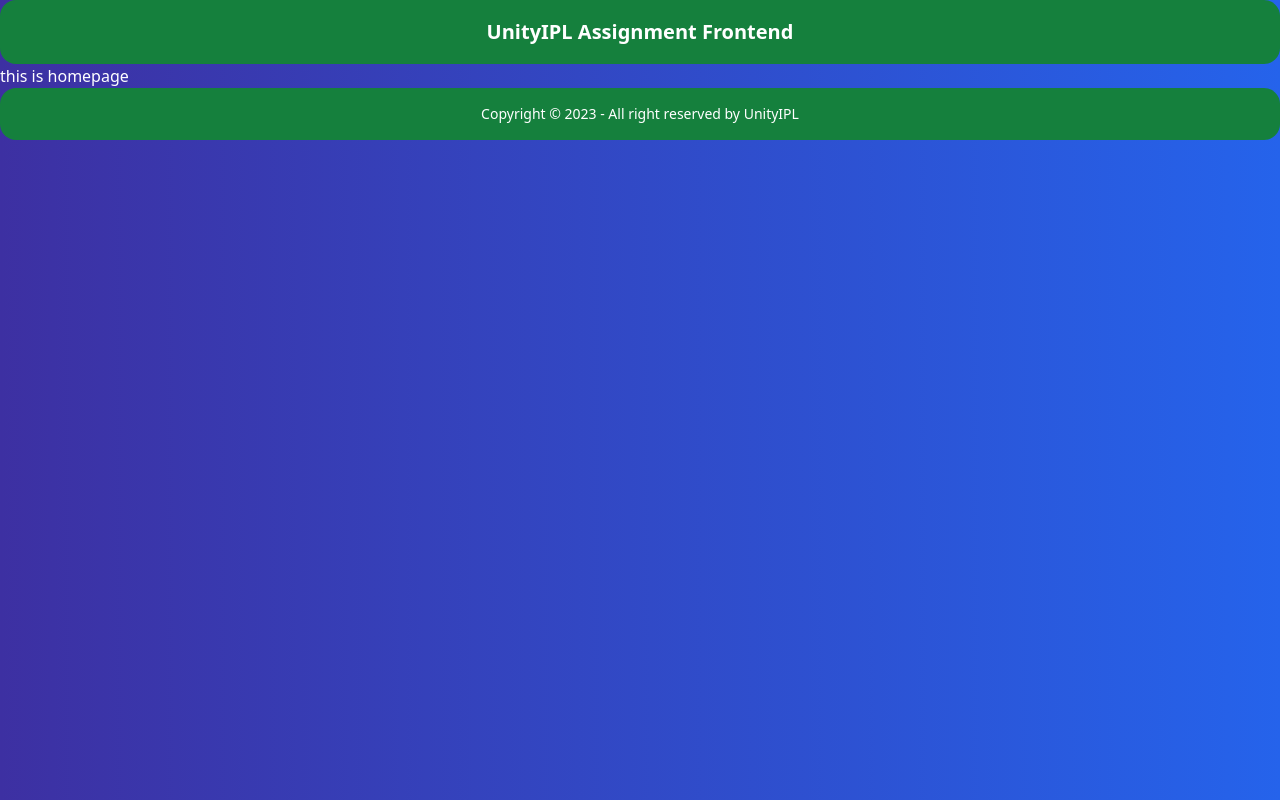
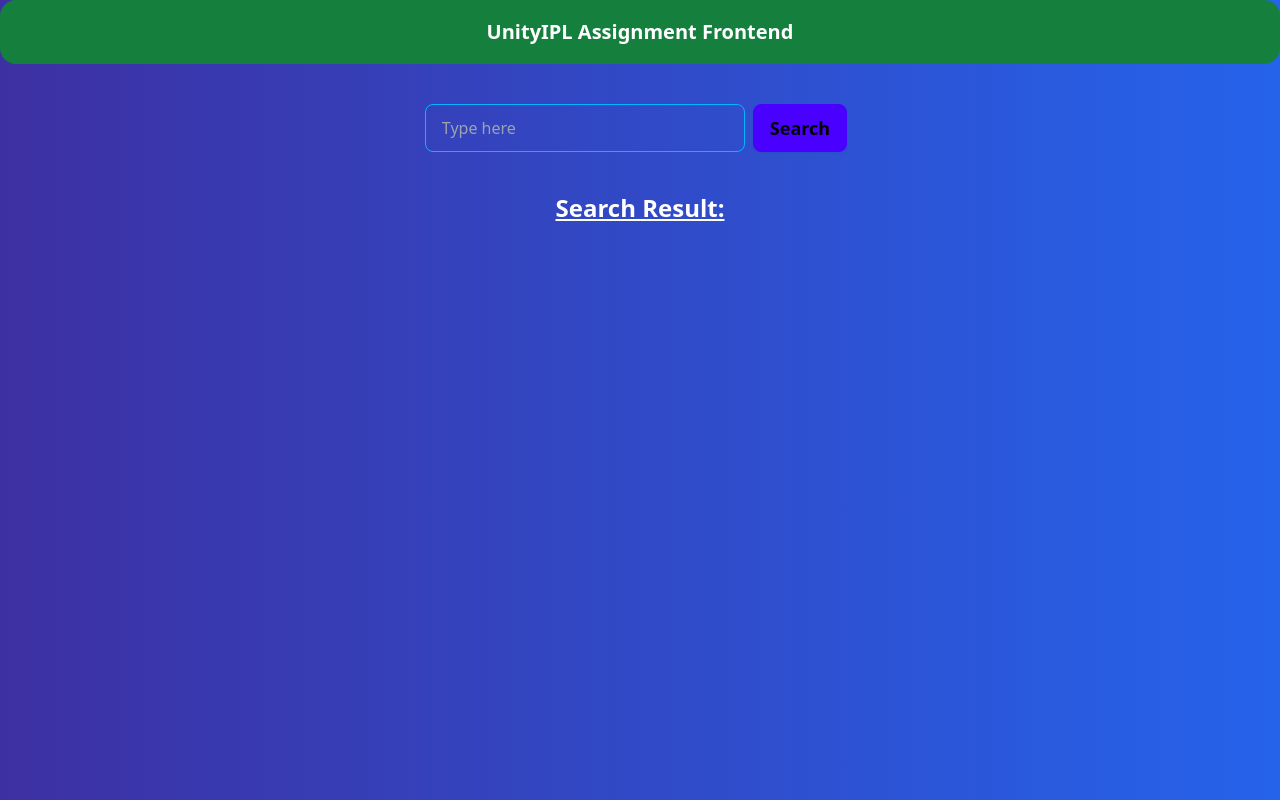
Before and after one commit to maruf02/UnityIPL-assignment-Frontend, a React (Vite) app: page / in a window 1280 px wide. Shown: the top 800 px of the page. Built offline with nearby package versions, Linux system fonts and the light colour scheme.

Commit message:
Homepage simple design

```diff
--- a/src/Components/Homepage/Homepage.jsx
+++ b/src/Components/Homepage/Homepage.jsx
@@ -3,7 +3,24 @@ import React from "react";
 const Homepage = () => {
   return (
     <div>
-      <h2>this is homepage</h2>
+      {/* for search section */}
+      <div className="flex justify-center py-10">
+        <input
+          type="text"
+          placeholder="Type here"
+          className="input input-bordered input-info w-full max-w-xs bg-transparent"
+        />
+        <button className="btn btn-primary text-black text-lg mx-2">
+          Search
+        </button>
+      </div>
+      {/* for search result section */}
+      <div>
+        <h2 className="text-2xl underline font-bold text-center">
+          Search Result:
+        </h2>
+        <section className="container mx-auto text-center  w-3/4  h-[1000px]"></section>
+      </div>
     </div>
   );
 };
```
